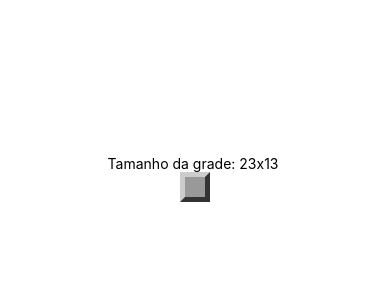
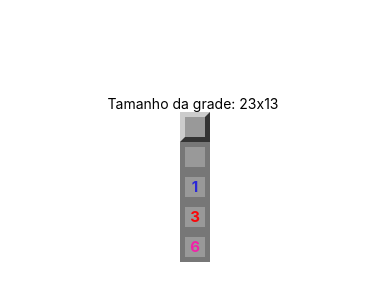
Before and after one commit to Thauan-th/react_native_project, a React Native app: screen / in a window 390 px wide. Shown: the part 244-544 px from the top of the page. Built offline with nearby package versions, Linux system fonts and the light colour scheme.

Commit message:
add: estilos e regras de negocio do componente field

```diff
--- a/App.js
+++ b/App.js
@@ -1,17 +1,21 @@
 import React from 'react'
 import { StatusBar } from 'expo-status-bar';
-import { StyleSheet, Text, View } from 'react-native';
+import { StyleSheet, Text } from 'react-native';
 
 import Params from './src/params'
 import { MainContainer } from './App.styles';
 
-import Field from './src/components/Field';
+import Field from './src/components/Field/Field';
 
 export default function App() {
   return (
     <MainContainer >
       <Text>Tamanho da grade: {Params.getRowsAmount()}x{Params.getColumsAmount()} </Text>
       <Field />
+      <Field opened={true}/>
+      <Field opened={true} nearMines={1}/>
+      <Field opened={true} nearMines={3}/>
+      <Field opened={true} nearMines={6}/>
       <StatusBar style="auto" hidden={true}/>
     </MainContainer>
   );
--- a/src/components/Field.js
+++ /dev/null
@@ -1,20 +0,0 @@
-import React from 'react'
-
-import {Field} from './styles'
-
-export default ({
-  mined,
-  opened,
-  nearMines
-}) => {
-
-  const styled_class=['default']
-
-  if (opened) styled_class.push('opened')
-  if (styled_class.length==1) styled_class.push('regular')
-
-  return (
-    <Field regular={styled_class.some(it=>it=='regular')}>
-    </Field>
-  )
-}
--- /dev/null
+++ b/src/components/Field/Field.js
@@ -0,0 +1,24 @@
+import React from 'react'
+import { Text } from 'react-native'
+import {Field,Lb} from './styles'
+import NearMinesColor from './utils'
+
+export default ({
+  mined,
+  opened,
+  nearMines
+}) => {
+
+  const styled_class=['default']
+
+  if (opened) styled_class.push('opened')
+  if (styled_class.length==1) styled_class.push('regular')
+
+  let color = NearMinesColor(nearMines)
+
+  return (
+    <Field opened={opened} nearMines={nearMines} regular={styled_class.some(item=>item=='regular')}>
+      {!mined && opened && nearMines && <Lb color={color}>{nearMines}</Lb>}
+    </Field>
+  )
+}
--- /dev/null
+++ b/src/components/Field/styles.js
@@ -0,0 +1,32 @@
+import styled,{css} from 'styled-components/native'
+
+import p from '../../params'
+
+const opened_styled = {
+  backgroundColor:'#999',
+  borderColor:'#777',
+  alignItems:'center',
+  justifyContent:'center'
+}
+
+export const Lb = styled.Text(({color})=>({
+  fontWeight:'bold',
+  fontSize:p.fontSize,
+  color
+}))
+
+const regular_style = {
+  backgroundColor:'#999',
+  borderLeftColor:'#CCC',
+  borderTopColor:'#CCC',
+  borderRightColor:'#333',
+  borderBottomColor:'#333'
+}
+
+export const Field = styled.View(({regular,opened}) =>({
+  height: p.blockSize ,
+  width: p.blockSize ,
+  borderWidth: p.borderSize,
+  ...(regular && regular_style),
+  ...(opened && opened_styled)
+}));
--- /dev/null
+++ b/src/components/Field/utils.js
@@ -0,0 +1,7 @@
+export default function(nearMines){
+  if(nearMines == 1) return '#2A28D7'
+  if(nearMines == 2) return '#2B520F'
+  if(nearMines > 2 && nearMines < 6) return '#F9060A'
+  if(nearMines >= 6) return '#F221A9'
+  return false
+}
--- a/src/components/styles.js
+++ /dev/null
@@ -1,16 +0,0 @@
-import styled,{css} from 'styled-components/native'
-
-import p from '../params'
-
-export const Field = styled.View`
-  height: ${p.blockSize} ;
-  width: ${p.blockSize} ;
-  border-width: ${p.borderSize} ;
-  ${({regular})=>regular && css`
-    background-color:#999;
-    border-left-color:#CCC;
-    border-top-color:#CCC;
-    border-right-color:#333;
-    border-bottom-color:#333;
-  `}
-`
```
